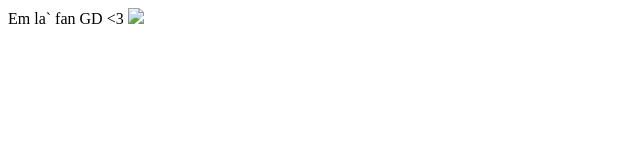
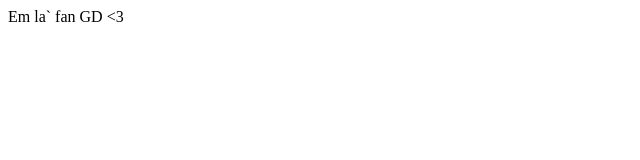
Before and after one commit to mnn26098/ps5-walmart, a plain HTML site: page index.html in a window 1280 px wide. Shown: the full height of the page, 0-640 px from the left. Drawn offline with Linux system fonts and the light colour scheme.

Commit message:
Update index.html

```diff
--- a/index.html
+++ b/index.html
@@ -1,3 +1 @@
 <hl>Em la` fan GD <3</hl>
-
-<img src="00_595054434302598_3189230714423869440_n.gif"/>
```
